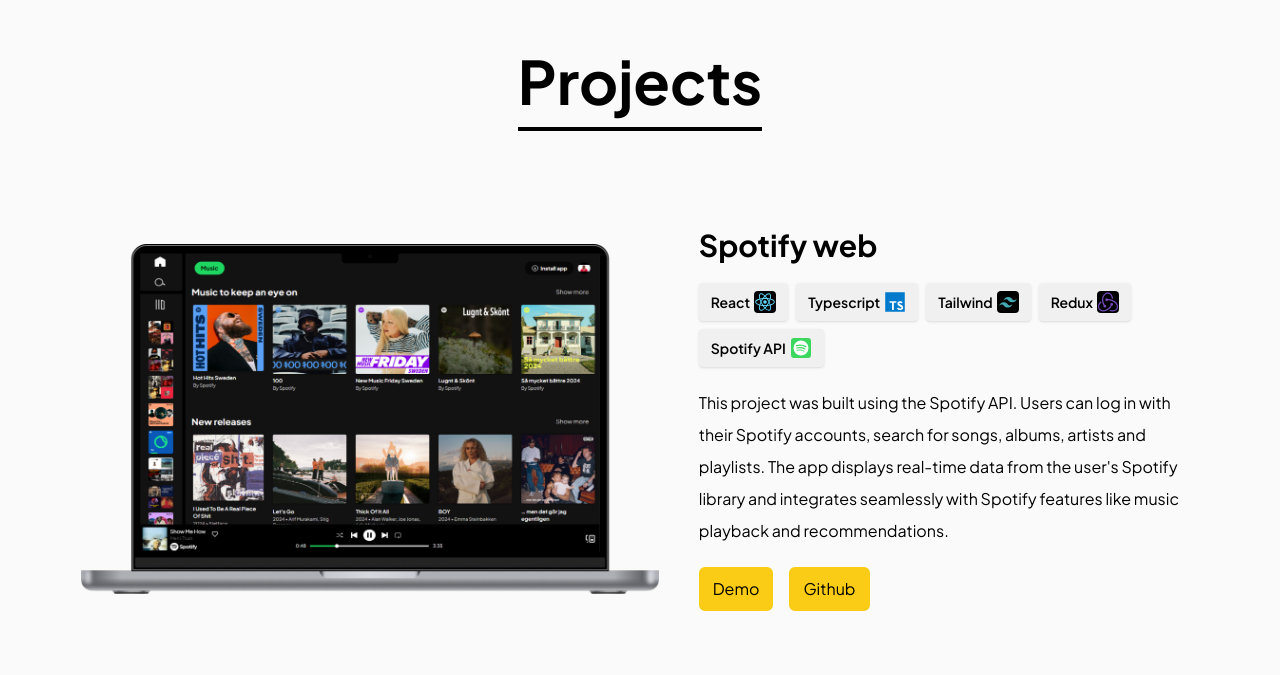
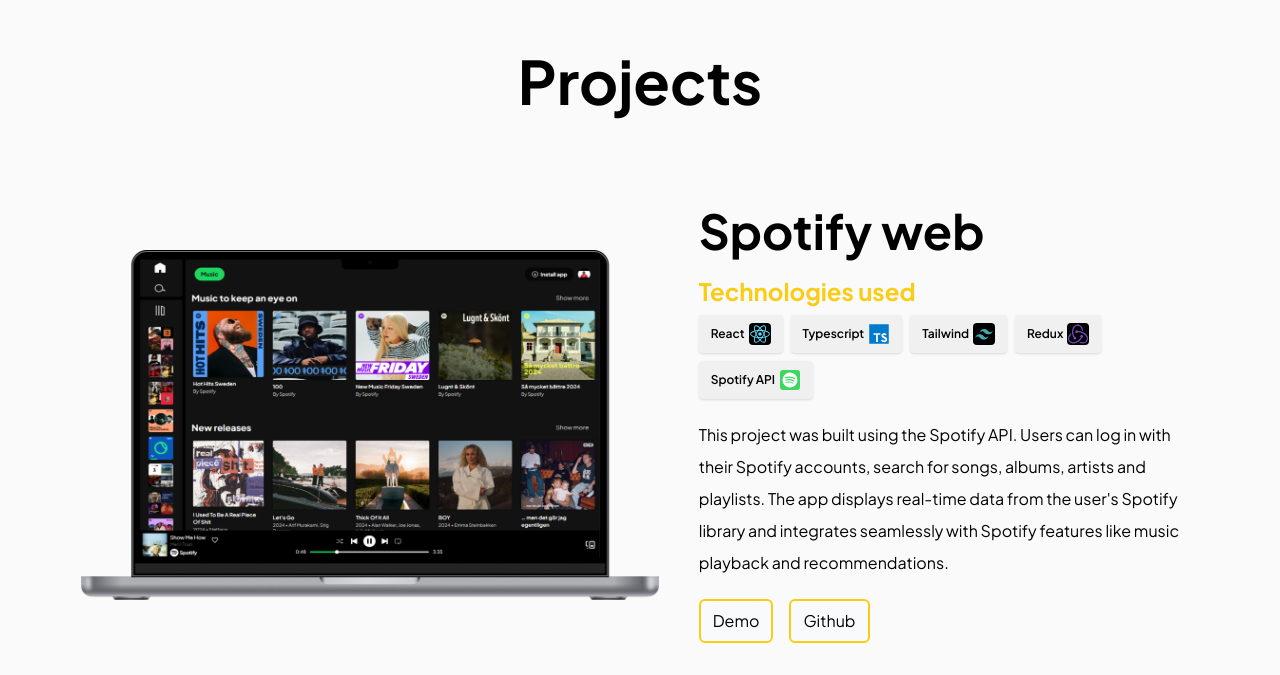
Before and after one commit to FriceIce/portfolio-site, a React (Vite) app: page / in a window 1280 px wide. Shown: the part 1045-1720 px from the top of the page. Built offline with nearby package versions, Linux system fonts and the light colour scheme.

Commit message:
Implemented a new animation effect that triggers when components come into the viewport,

```diff
--- a/src/components/About.tsx
+++ b/src/components/About.tsx
@@ -1,16 +1,47 @@
 import technologies from "../../public/database/technologies.json";
+import { animate, motion } from "framer-motion";
 
 const paraph = [
   "I’m currently studying to become a full-stack developer at Chas Academy, with the goal of becoming a professional web developer. My passion for technology, combined with my strong curiosity, drives me to constantly learn and improve. I'm not afraid to ask questions, and my natural problem-solving skills, honed through my current role as a tire technician, help me tackle challenges with determination and creativity.",
   "What I'm most proud of isn't just the projects I’ve chosen to showcase here, but the courage I’ve shown in taking the leap into a completely new career field. Making the switch from a hands-on, technical job to the world of coding has been both exciting and rewarding. Through this journey, I’ve learned that my curiosity and willingness to dive into the unknown are my greatest strengths.",
 ];
 
+const aboutVariant = {
+  initial: {
+    x: "15%",
+  },
+  animate: {
+    x: 0,
+    transition: {
+      duration: 0.5,
+    },
+  },
+};
+
+const techVariant = {
+  initial: {
+    y: 100,
+  },
+  animate: {
+    y: 0,
+    transition: {
+      duration: 0.3,
+    },
+  },
+};
+
 const About = () => {
   return (
     <section id="about" className="space-y-10 lg:px-10 pt-20">
       <h2 className="text-6xl font-bold text-center">About</h2>
 
-      <article className="space-y-4">
+      <motion.article
+        variants={aboutVariant}
+        initial="initial"
+        whileInView="animate"
+        viewport={{ once: true }}
+        className="space-y-4"
+      >
         <h3 className="text-3xl lg:text-4xl font bold text-yellow-400 font-bold">
           A bit about me
         </h3>
@@ -23,17 +54,21 @@
             );
           })}
         </div>
-      </article>
+      </motion.article>
 
       <div className="space-y-4">
         <h3 className="text-3xl lg:text-4xl text-yellow-400 font-bold">
           Technologies and Tools
         </h3>
 
-        <ul className="tech-grid gap-[10px] lg:gap-4 mt-4">
+        <motion.ul className="tech-grid gap-[10px] lg:gap-4 mt-4">
           {technologies.map((tech, index) => {
             return (
-              <li
+              <motion.li
+                variants={techVariant}
+                initial="initial"
+                whileInView="animate"
+                viewport={{ once: true }}
                 key={index}
                 className="flex items-center gap-2 bg-[#f9fafb] px-4 py-2 rounded shadow-md"
               >
@@ -43,10 +78,10 @@
                   className="size-12 object-cover object-center"
                 />
                 <p className="">{tech.name}</p>
-              </li>
+              </motion.li>
             );
           })}
-        </ul>
+        </motion.ul>
       </div>
     </section>
   );
--- a/src/components/projects.tsx
+++ b/src/components/projects.tsx
@@ -1,4 +1,5 @@
 import allProjects from "../../public/database/projects.json";
+import { motion } from "framer-motion";
 
 const projects = () => {
   return (
@@ -6,7 +7,7 @@
       id="projects"
       className="w-screen px-4 flex flex-col space-y-24 py-10 bg-zinc-50"
     >
-      <h2 className="text-6xl md:text-6xl font-bold w-max mx-auto border-b-4 border-black pb-4 pt-10">
+      <h2 className="text-6xl md:text-6xl font-bold w-max mx-auto pt-10">
         Projects
       </h2>
 
@@ -14,7 +15,11 @@
         <ul className={`mx-auto flex flex-col gap-32 lg:gap-64 items-center`}>
           {allProjects.map((project: Project) => {
             return (
-              <li
+              <motion.li
+                initial={{ opacity: 0, y: 50 }}
+                whileInView={{ opacity: 1, y: 0 }}
+                transition={{ duration: 0.5 }}
+                viewport={{ once: true }}
                 key={project.id}
                 className="flex flex-col gap-6 lg:gap-10 lg:flex-row mx-auto"
               >
@@ -25,13 +30,17 @@
                 />
 
                 <div className="space-y-5 max-w-[500px]">
-                  <h3 className="text-3xl font-bold text-center lg:text-start">
+                  <h3 className="text-3xl lg:text-5xl font-bold text-center lg:text-start w-max">
                     {project.title}
                   </h3>
-                  <section className="flex gap-2 flex-wrap">
+                  <section className="space-y-2">
+                    <h4 className="text-xl lg:text-2xl font-bold text-yellow-400">
+                      Technologies used
+                    </h4>
+                    <ul className="flex gap-2 flex-wrap">
                       {project.technologies.map((tech, index) => {
                         return (
-                        <div
+                          <li
                             key={index}
                             className={`flex items-center bg-[#f0f0f0] py-2 px-3 rounded shadow
                           ${
@@ -40,9 +49,7 @@
                               : "gap-1"
                           }`}
                           >
-                          <p className="text-xs md:text-sm font-semibold">
-                            {tech.name}
-                          </p>
+                            <p className="text-xs font-semibold">{tech.name}</p>
                             <div
                               className={`${
                                 tech.background && "bg-black"
@@ -54,9 +61,10 @@
                                 className="size-5 object-contain"
                               />
                             </div>
-                        </div>
+                          </li>
                         );
                       })}
+                    </ul>
                   </section>
                   <p className="text-sm lg:text-base leading-relaxed lg:leading-loose">
                     {project.description}
@@ -66,7 +74,7 @@
                       return (
                         <button
                           key={index}
-                          className={`px-3 py-2 rounded-md border-2 border-transparent bg-yellow-400 lg:hover:bg-white lg:border-yellow-400 lg:hover:scale-105 lg:hover:shadow transition-all`}
+                          className={`px-3 py-2 rounded-md border-2 bg-[#f9fafb] lg:hover:bg-yellow-400 border-yellow-400 lg:hover:scale-105 lg:hover:shadow transition-all`}
                         >
                           <a href={obj.href} target="_blank">
                             {obj.value}
@@ -76,7 +84,7 @@
                     })}
                   </div>
                 </div>
-              </li>
+              </motion.li>
             );
           })}
         </ul>
```
Lines whose indentation alone changed are shown as unchanged.
